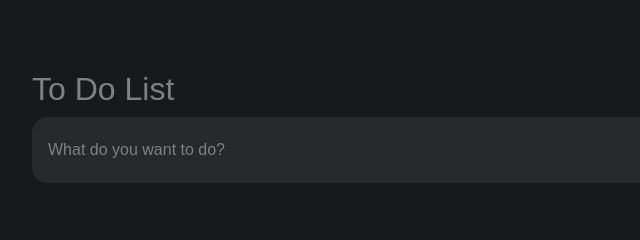
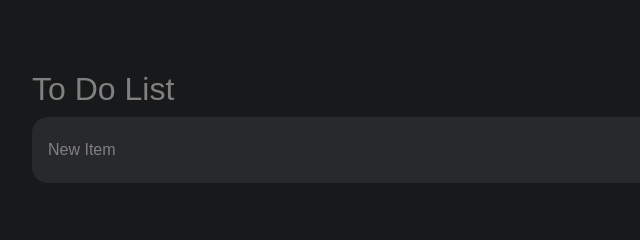
Before and after one commit to jeffreymangilit/todo, a plain HTML site: page index.html in a window 1280 px wide. Shown: the top 240 px of the page, 224-864 px from the left. Drawn offline with nearby package versions, Linux system fonts and the light colour scheme.

Commit message:
Add files via upload

```diff
--- a/index.html
+++ b/index.html
@@ -19,7 +19,7 @@
     <h1>To Do List</h1>
     <form id="taskform">
       <div class="container">
-        <input type="text" id="taskInput" placeholder="What do you want to do?">
+        <input type="text" id="taskInput" placeholder="New Item">
         <button type="submit" id="addTask" class="btn btn-primary">+</button>
       </div>
 
```
